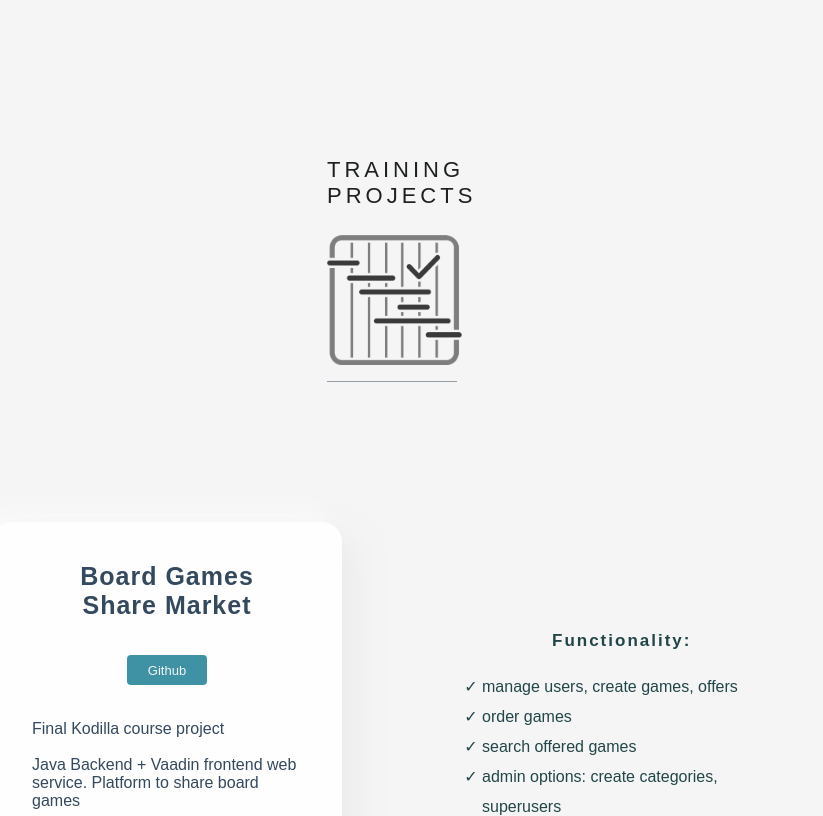
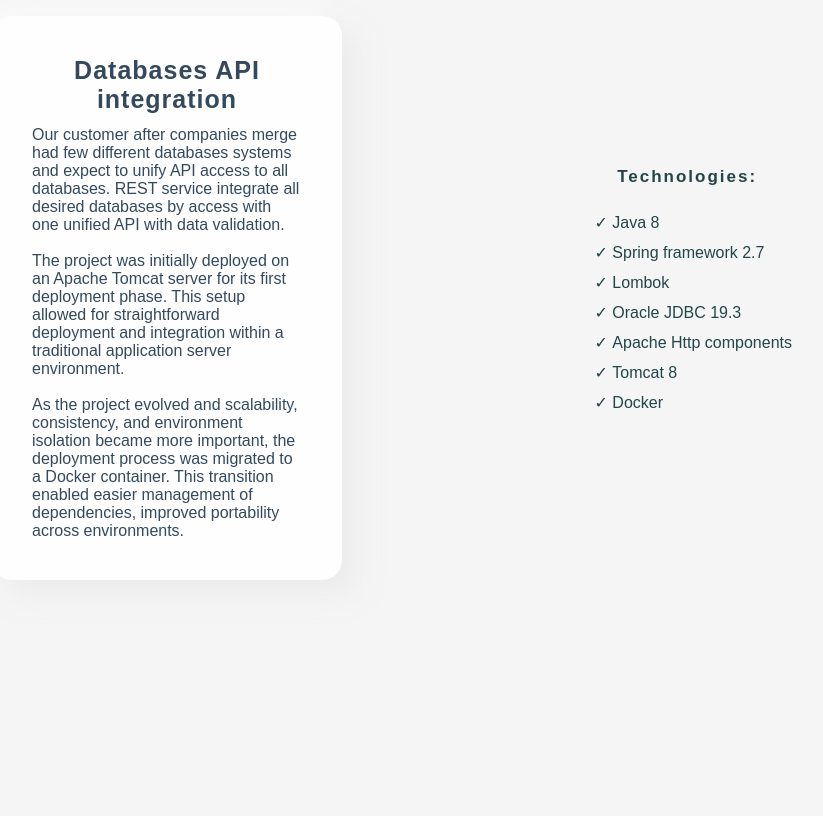
Before and after one commit to robert-er/portfolio, a plain HTML site: page index.html in a window 1280 px wide. Shown: the part 3883-4699 px from the top of the page, without its empty margins (248-1071 px from the left). Drawn offline with Linux system fonts and the light colour scheme; a script that the page names is missing; a web font is replaced by a local one.

Commit message:
Update index.html

```diff
--- a/index.html
+++ b/index.html
@@ -184,6 +184,35 @@
             </ul>
         </div>
     </div>
+
+       <div class="app_1_container">
+        <div class="app_1">
+            <div class="buttons_res">
+                <div class="app_title">Databases API integration
+                </div>
+            </div>
+            <div class="app_desc">
+                Our customer after companies merge had few different databases systems and expect to unify API access to all databases. REST service integrate all desired databases by access with one unified API with data validation.<br>
+                <br>
+                The project was initially deployed on an Apache Tomcat server for its first deployment phase. This setup allowed for straightforward deployment and integration within a traditional application server environment.<br>
+                <br>
+                As the project evolved and scalability, consistency, and environment isolation became more important, the deployment process was migrated to a Docker container. This transition enabled easier management of dependencies, improved portability across environments.
+            </div>
+        </div>
+        <div class="app_1_desc">
+            <div class="functionality">Technologies: </div>
+            <ul>
+                <li>Java 8</li>
+                <li>Spring framework 2.7</li>
+                <li>Lombok</li>
+                <li>Oracle JDBC 19.3</li>
+                <li>Apache Http components</li>
+                <li>Tomcat 8</li>
+                <li>Docker</li>
+            </ul>
+        </div>
+    </div>
+
 </div>
 
 <div class="container_projects">
```
